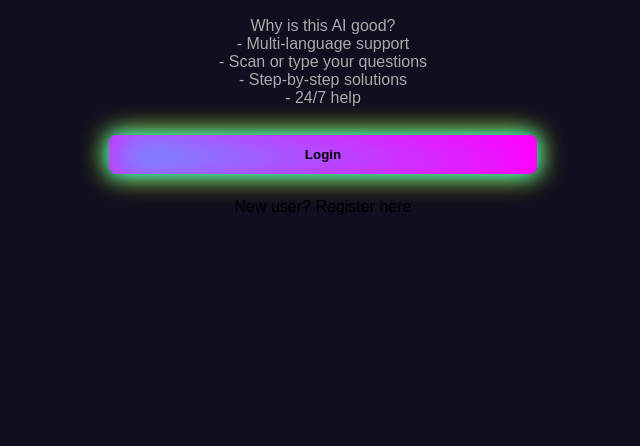
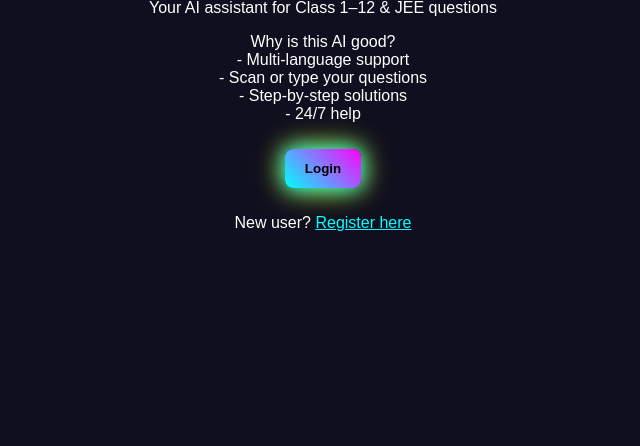
Before and after one commit to sdgamer8263-sketch/ska-ai, a plain HTML site: page index.html in a window 1280 px wide. Shown: the part 354-800 px from the top of the page, without its empty margins (317-957 px from the left). Drawn offline with Linux system fonts and the light colour scheme.

Commit message:
Update style.css

```diff
--- a/style.css
+++ b/style.css
@@ -6,20 +6,21 @@
   align-items: center;
   background: #0f0f1f;
   font-family: Arial, sans-serif;
+  color: white;
 }
 
 .container {
   text-align: center;
-  width: 95%;
-  max-width: 500px;
+  width: 90%;
+  max-width: 450px;
 }
 
-input, select, textarea, button {
+input, textarea {
   width: 90%;
   margin: 8px 0;
   padding: 12px;
+  border-radius: 8px;
   border: none;
-  border-radius: 8px;
   outline: none;
 }
 
@@ -28,12 +29,7 @@
 .neon {
   font-size: 2em;
   color: #0ff;
-  text-shadow:
-    0 0 5px #0ff,
-    0 0 10px #0ff,
-    0 0 20px #0ff,
-    0 0 40px #0ff,
-    0 0 80px #0ff;
+  text-shadow: 0 0 5px #0ff, 0 0 10px #0ff, 0 0 20px #0ff, 0 0 40px #0ff;
   animation: flicker 1.5s infinite alternate;
 }
 
@@ -42,32 +38,32 @@
   20%,24%,55% { opacity: 0.5; text-shadow: none; }
 }
 
-button {
-  background: linear-gradient(45deg, #00ffff, #ff00ff);
+.neonBtn {
+  padding: 12px 20px;
+  margin: 10px 0;
+  border: none;
+  border-radius: 8px;
+  background: linear-gradient(45deg,#0ff,#f0f);
   color: black;
   font-weight: bold;
   cursor: pointer;
-  border-radius: 8px;
-  padding: 12px;
-  margin: 8px 0;
-  box-shadow: 0 0 10px #00ffff, 0 0 20px #ff00ff, 0 0 30px #ff00ff inset;
+  box-shadow: 0 0 10px #0ff, 0 0 20px #f0f;
   transition: 0.3s;
-  animation: neonButton 2s infinite alternate;
+  animation: neonBtnGlow 2s infinite alternate;
 }
 
-button:hover {
+.neonBtn:hover {
   transform: scale(1.05);
 }
 
-@keyframes neonButton {
-  0% { box-shadow: 0 0 10px #00ffff, 0 0 20px #ff00ff, 0 0 30px #ff00ff inset; }
-  50% { box-shadow: 0 0 20px #0ff, 0 0 30px #ff0, 0 0 50px #f0f inset; }
-  100% { box-shadow: 0 0 15px #0ff, 0 0 25px #ff0, 0 0 40px #f0f inset; }
+@keyframes neonBtnGlow {
+  0% { box-shadow: 0 0 10px #0ff, 0 0 20px #f0f; }
+  50% { box-shadow: 0 0 20px #0ff, 0 0 30px #ff0; }
+  100% { box-shadow: 0 0 15px #0ff, 0 0 25px #ff0; }
 }
 
-.btn-group {
-  display: flex;
-  justify-content: space-around;
+.linkBtn {
+  color: #0ff;
+  text-decoration: underline;
+  cursor: pointer;
 }
-
-.subtitle, .why { color: #aaa; margin-bottom: 20px; }
```
